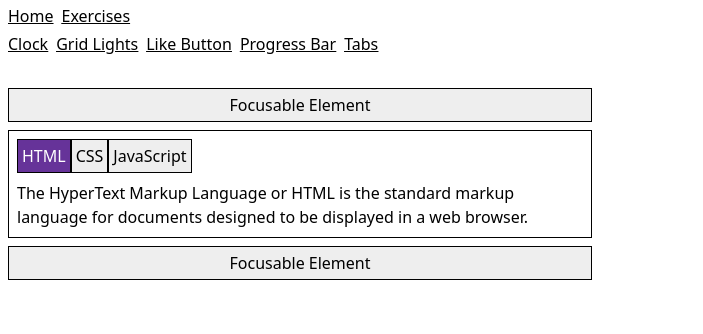
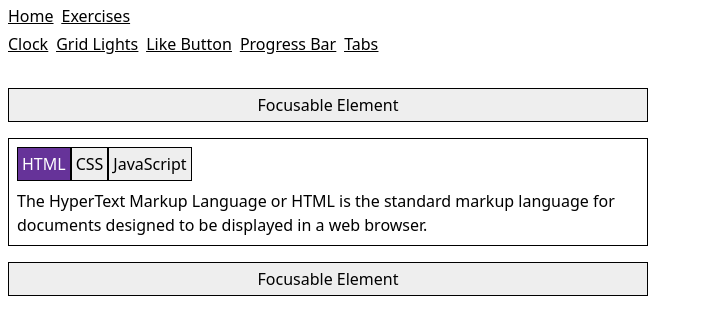
Before and after one commit to skatingincentralpark/react-playground, a Next.js app: page /exercises/tabs in a window 1280 px wide. Shown: the top 334 px of the page, without its empty margins (0-703 px from the left). Built offline with nearby package versions, Linux system fonts and the light colour scheme.

Commit message:
Update tab styles

```diff
--- a/app/exercises/tabs/page.tsx
+++ b/app/exercises/tabs/page.tsx
@@ -3,7 +3,7 @@ import "./styles.css";
 
 export default function Page() {
   return (
-    <main>
+    <div className="flex flex-col max-w-screen-sm gap-4">
       <button>Focusable Element</button>
       <Tabs
         items={[
@@ -28,6 +28,6 @@ export default function Page() {
         ]}
       />
       <button>Focusable Element</button>
-    </main>
+    </div>
   );
 }
--- a/app/exercises/tabs/styles.css
+++ b/app/exercises/tabs/styles.css
@@ -2,10 +2,9 @@ main {
   display: flex;
   flex-direction: column;
   gap: 8px;
-  max-width: 600px;
 }
 .tabs-wrapper {
-  max-width: 600px;
+  max-width: 640px;
   border: 1px solid black;
   padding: 8px;
   display: flex;
```
